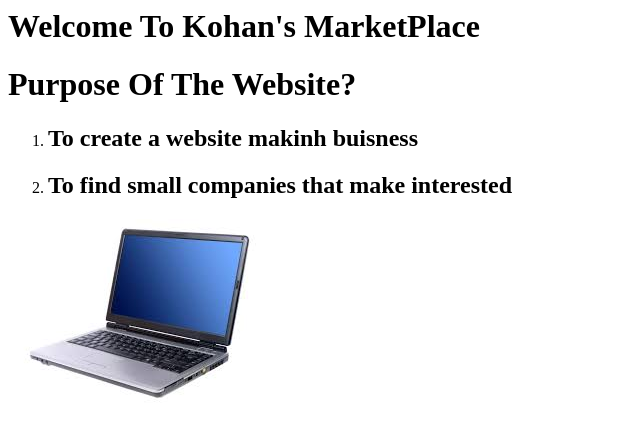
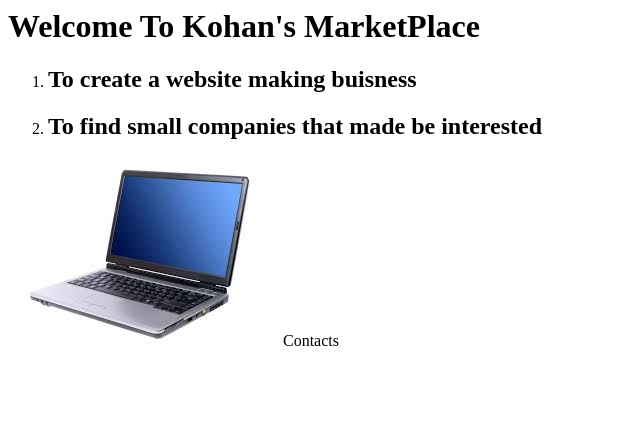
Before and after one commit to K0han1/Kohans-Workplace, a plain HTML site: page index.html in a window 1280 px wide. Shown: the whole page, without its empty margins (0-640 px from the left). Drawn offline with Linux system fonts and the light colour scheme.

Commit message:
Add files via upload

```diff
--- a/index.html
+++ b/index.html
@@ -1,9 +1,9 @@
 <html>
   <h1>Welcome To Kohan's MarketPlace </h1>
-  <h1>Purpose Of The Website?</h1>
   <ol>
-    <li> <h2>To create a website makinh buisness</h2></li>
-    <li><h2>To find small companies that make interested</h2></li>
+    <li> <h2>To create a website making buisness</h2></li>
+    <li><h2>To find small companies that made be interested</h2></li>
   </ol>
-  <img src="Computer.jpeg"
+  <img src="Computer.jpeg">
+  <a herf="#Contacts">Contacts</a>
 </html>
```
